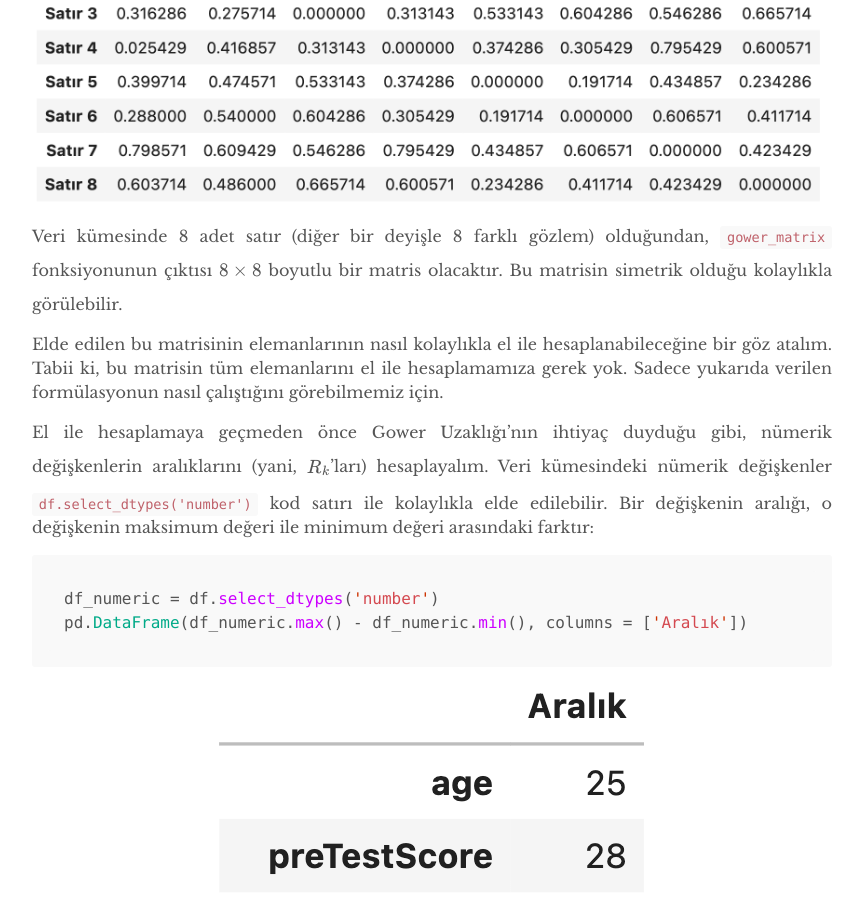
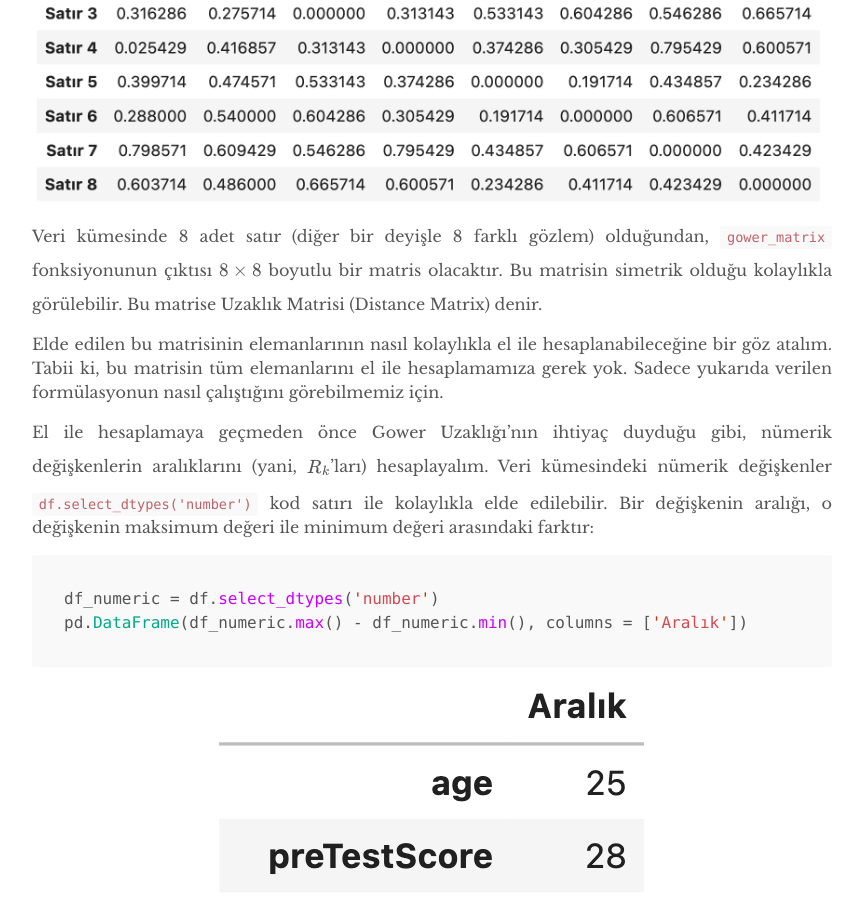
Before and after one commit to mmuratarat/turkish, a Jekyll site: the page built from _posts/2022-08-23-gower_distance.md, in a window 1280 px wide and 900 px high, scrolled down 3396 px. Shown: the whole window, without its empty margins (208-1071 px from the left). Built offline with Jekyll 4.4.1, drawn with Linux system fonts in a browser that asks for light colours; nearby versions of some CDN libraries; formulas are drawn with MathJax 3; comment, search, counter and statistics services are not loaded.

Commit message:
Update 2022-08-23-gower_distance.md

```diff
--- a/_posts/2022-08-23-gower_distance.md
+++ b/_posts/2022-08-23-gower_distance.md
@@ -59,7 +59,7 @@
 
 ![](https://github.com/mmuratarat/turkish/blob/master/_posts/images/gower_SS2.png?raw=true)
 
-Veri kümesinde 8 adet satır (diğer bir deyişle 8 farklı gözlem) olduğundan, `gower_matrix` fonksiyonunun çıktısı $8 \times 8$ boyutlu bir matris olacaktır. Bu matrisin simetrik olduğu kolaylıkla görülebilir.
+Veri kümesinde 8 adet satır (diğer bir deyişle 8 farklı gözlem) olduğundan, `gower_matrix` fonksiyonunun çıktısı $8 \times 8$ boyutlu bir matris olacaktır. Bu matrisin simetrik olduğu kolaylıkla görülebilir. Bu matrise Uzaklık Matrisi (Distance Matrix) denir.
 
 Elde edilen bu matrisinin elemanlarının nasıl kolaylıkla el ile hesaplanabileceğine bir göz atalım. Tabii ki, bu matrisin tüm elemanlarını el ile hesaplamamıza gerek yok. Sadece yukarıda verilen formülasyonun nasıl çalıştığını görebilmemiz için.
 
```
